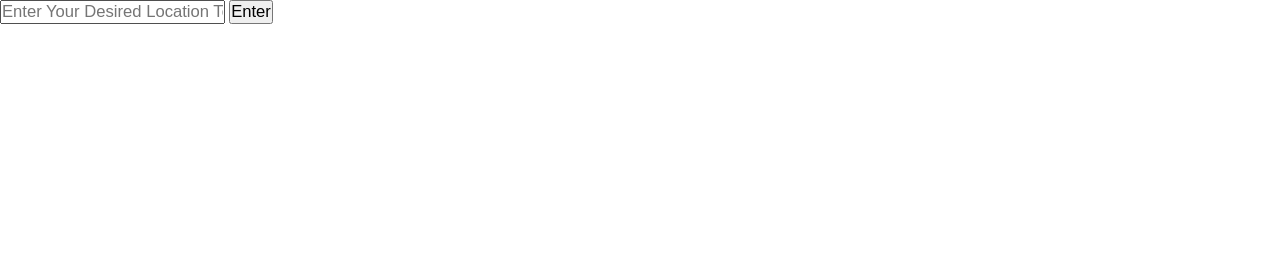
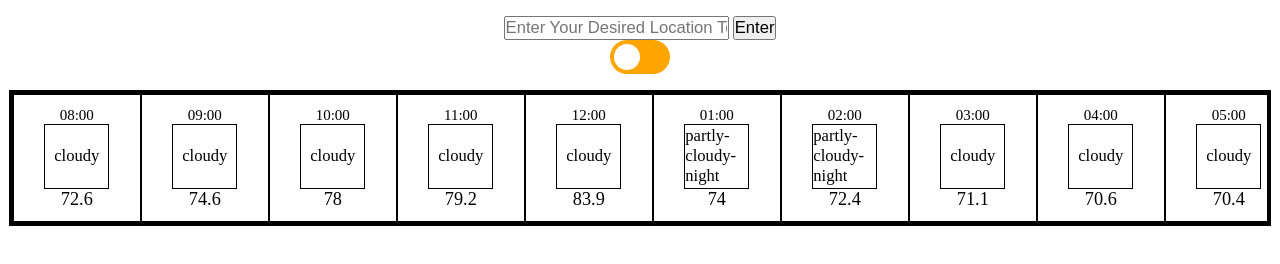
Before and after one commit to WildForce112/weather-app, a website built with webpack: page src/template.html in a window 1280 px wide. Built offline with nearby package versions, Linux system fonts and the light colour scheme.

Commit message:
feat: added slider for temp change

```diff
--- a/src/index.js
+++ b/src/index.js
@@ -1,5 +1,6 @@
+import "./styles.css";
 import { format } from "date-fns";
-import "./styles.css";
+import { Renderer } from "./render";
 
 function getURL(location) {
   const apiKey = "63JRNLFFQTB7UJA8SD29B2F7P";
@@ -65,4 +66,5 @@ form.addEventListener("submit", async (e) => {
   console.log(forcastData);
 });
 
-console.log(getHourlyWeather(await getWeatherDataFromJson()));
+const hourlyWeatherList = getHourlyWeather(await getWeatherDataFromJson());
+Renderer.renderHourlyWeather(hourlyWeatherList);
--- /dev/null
+++ b/src/render.js
@@ -0,0 +1,33 @@
+export const Renderer = (() => {
+  const container = document.createElement("div");
+  container.id = "hourly-weather-container";
+
+  function createWeatherBlock(arr) {
+    const weatherBlock = document.createElement("div");
+    weatherBlock.classList.add("weather-block");
+    ["time", "icon", "temp"].forEach((item) => {
+      const itemDisplay = document.createElement("div");
+      itemDisplay.classList.add(item);
+      itemDisplay.textContent = arr[item];
+      weatherBlock.appendChild(itemDisplay);
+    });
+    return weatherBlock;
+  }
+
+  function renderHourlyWeather(array) {
+    for (const hourly of array) {
+      container.appendChild(
+        createWeatherBlock({
+          time: hourly.datetime.slice(0, 5),
+          icon: hourly.icon,
+          temp: hourly.temp,
+        }),
+      );
+      console.log(hourly);
+    }
+  }
+
+  document.querySelector("main").appendChild(container);
+
+  return { renderHourlyWeather };
+})();
--- a/src/styles.css
+++ b/src/styles.css
@@ -2,6 +2,61 @@
   margin: 0;
   padding: 0;
   font-size: calc(0.05vw + 16px);
+}
+
+nav {
+  padding: 2vh 0;
+  display: flex;
+  flex-direction: column;
+  align-items: center;
+}
+
+.switch {
+  position: relative;
+  display: inline-block;
+  width: 60px;
+  height: 34px;
+}
+.switch input {
+  opacity: 0;
+  width: 0;
+  height: 0;
+}
+.slider {
+  position: absolute;
+  cursor: pointer;
+  top: 0;
+  left: 0;
+  right: 0;
+  bottom: 0;
+  background-color: orange;
+  -webkit-transition: 0.4s;
+  transition: 0.4s;
+}
+.slider:before {
+  position: absolute;
+  content: "";
+  height: 26px;
+  width: 26px;
+  left: 4px;
+  bottom: 4px;
+  background-color: white;
+  -webkit-transition: 0.4s;
+  transition: 0.4s;
+}
+input:focus + .slider {
+  box-shadow: 0 0 1px #2196f3;
+}
+input:checked + .slider:before {
+  -webkit-transform: translateX(26px);
+  -ms-transform: translateX(26px);
+  transform: translateX(26px);
+}
+.slider.round {
+  border-radius: 34px;
+}
+.slider.round:before {
+  border-radius: 50%;
 }
 
 main {
@@ -9,12 +64,12 @@ main {
   justify-content: center;
 }
 
-#hourly-weather-display {
+#hourly-weather-container {
   width: 98vw;
   height: 10vw;
   display: flex;
   overflow-x: auto;
-  border: 3px solid black;
+  border: 4px solid black;
 }
 
 .weather-block {
--- a/src/template.html
+++ b/src/template.html
@@ -15,6 +15,10 @@
         />
         <button type="submit">Enter</button>
       </form>
+      <label class="switch">
+        <input type="checkbox" />
+        <span class="slider round"></span>
+      </label>
     </nav>
     <main>
       <!-- <div id="hourly-weather-display">
```
